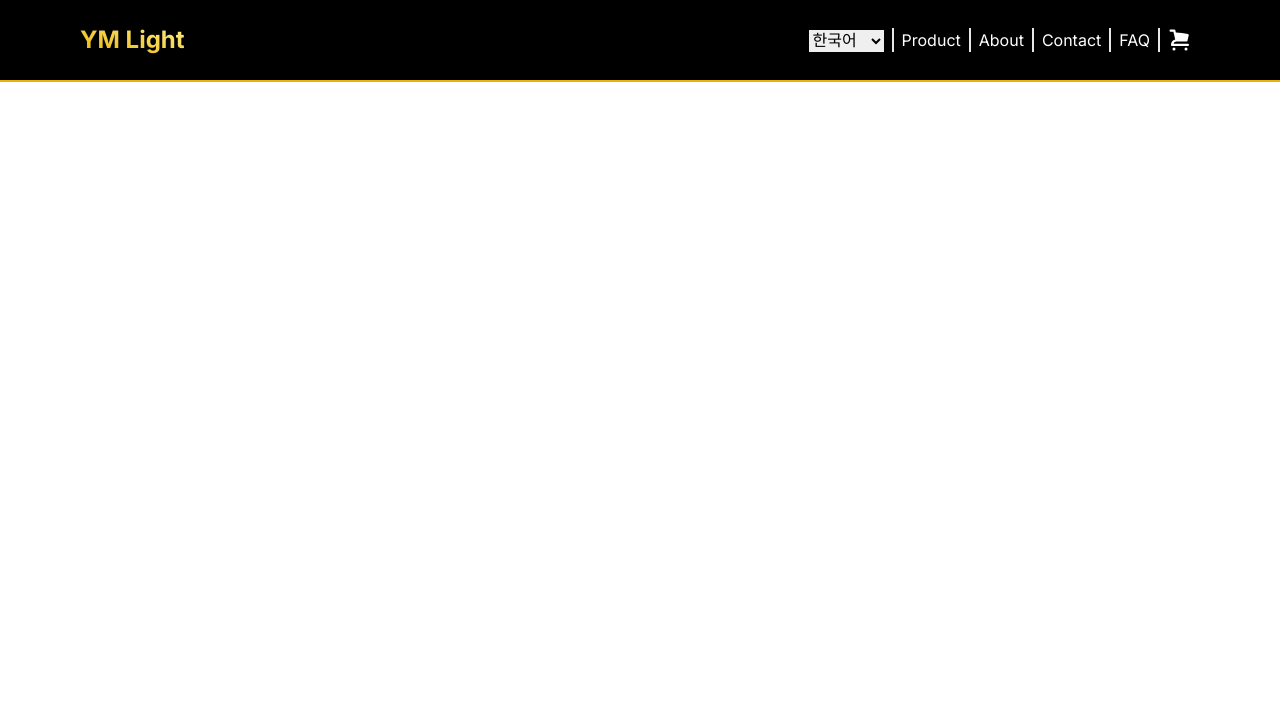
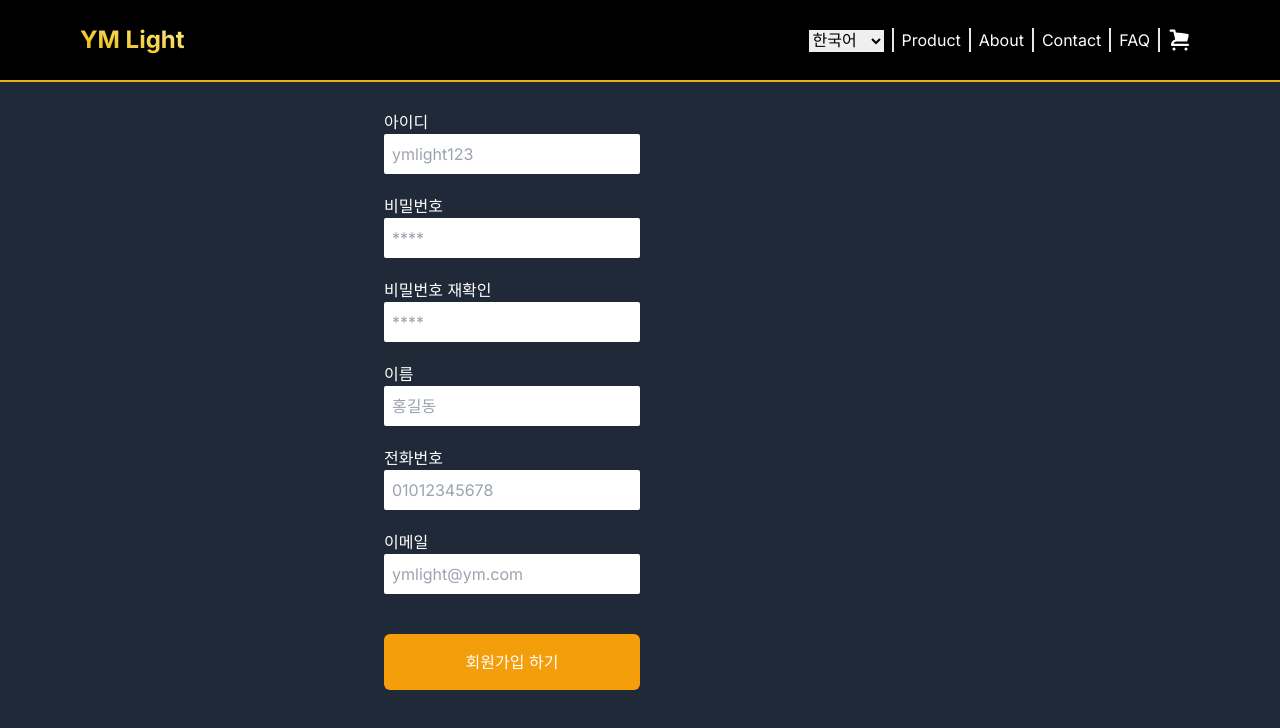
Before and after one commit to bakhanx/ym-light, a Next.js app: page /register in a window 1280 px wide. Before the commit this address had no page. Shown: the top 728 px of the page. Built offline with nearby package versions, Linux system fonts and the light colour scheme.

Commit message:
회원가입 페이지

```diff
--- /dev/null
+++ b/src/app/(auth)/register/page.tsx
@@ -0,0 +1,82 @@
+"use client"
+
+import FormButton from "@/components/form-button";
+import FormInput from "@/components/form-input";
+import React from "react";
+import { useFormState } from "react-dom";
+import { registerAction } from "./action";
+
+const Register = () => {
+
+  const [state, dispatch] = useFormState(registerAction, null);
+
+  return (
+    <div className="h-screen bg-gray-800  text-white">
+      <div className="flex max-w-screen-lg justify-center items-center h-full">
+        <form action={dispatch} className="w-64">
+          <div className="flex flex-col gap-y-5">
+            <FormInput
+              label="아이디"
+              name="userId"
+              type="text"
+              placeholder="ymlight123"
+              error={state?.fieldErrors.userId}
+              required
+              minLength={4}
+              maxLength={20}
+            />
+            <FormInput
+              label="비밀번호"
+              name="password"
+              type="text"
+              placeholder="****"
+              error={state?.fieldErrors.password}
+              required
+              minLength={6}
+            />
+            <FormInput
+              label="비밀번호 재확인"
+              name="password_confirm"
+              type="text"
+              placeholder="****"
+              error={state?.fieldErrors.password_confirm}
+              required
+              minLength={6}
+            />
+            <FormInput
+              label="이름"
+              name="username"
+              type="text"
+              placeholder="홍길동"
+              error={state?.fieldErrors.username}
+              minLength={2}
+              maxLength={30}
+              required
+            />
+            <FormInput
+              label="전화번호"
+              name="phone"
+              type="number"
+              placeholder="01012345678"
+              error={state?.fieldErrors.phone}
+            />
+            <FormInput
+              label="이메일"
+              name="email"
+              type="email"
+              placeholder="ymlight@ym.com"
+              error={state?.fieldErrors.email}
+              required
+            />
+          </div>
+
+          <div className="pt-10">
+            <FormButton name="회원가입 하기" />
+          </div>
+        </form>
+      </div>
+    </div>
+  );
+};
+
+export default Register;
```
